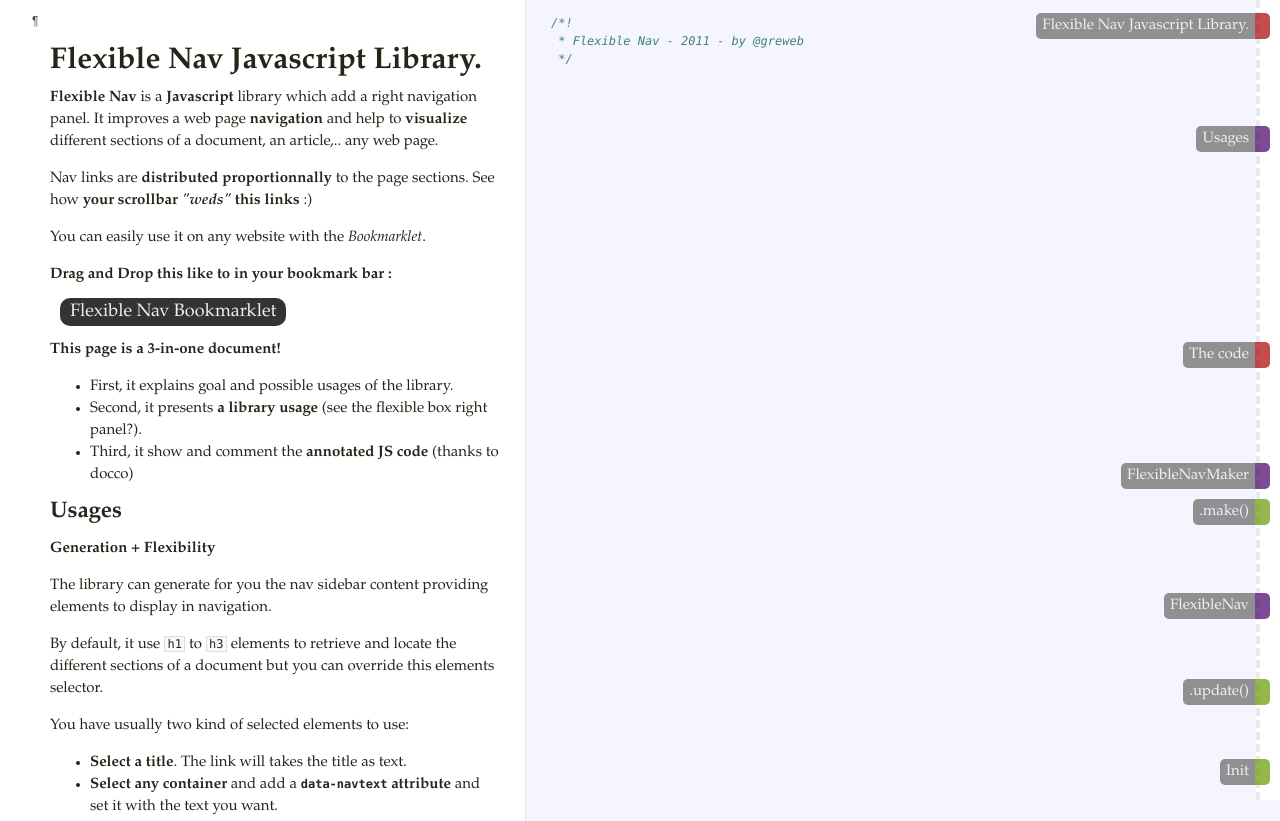
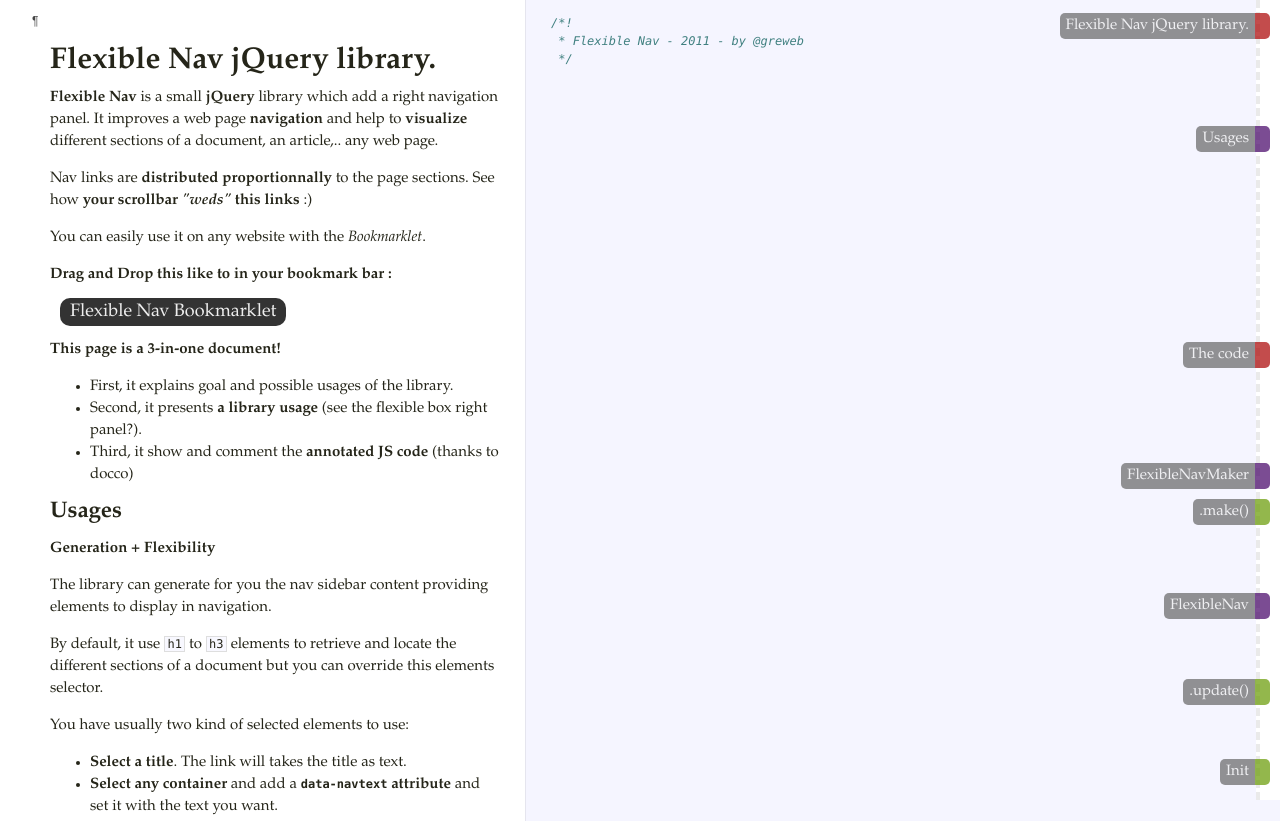
Before and after one commit to gre/deprecated-flexible-nav, a plain HTML site: page demo/index.html in a window 1280 px wide. Shown: the top 821 px of the page. Drawn offline with nearby package versions, Linux system fonts and the light colour scheme.

Commit message:
mentioning "jQuery" instead of "Javascript"

```diff
--- a/demo/flexible-nav.js
+++ b/demo/flexible-nav.js
@@ -1,6 +1,6 @@
-// Flexible Nav Javascript Library.
+// Flexible Nav jQuery library.
 // ================================
-// **Flexible Nav** is a **Javascript** library
+// **Flexible Nav** is a small **jQuery** library
 // which add a right navigation panel.
 // It improves a web page **navigation** and help
 // to **visualize** different sections
@@ -74,7 +74,7 @@
 // The code
 // ========
 //
-(function(){
+(function($){
   "use strict";
 
   // **Utilities functions**
@@ -188,4 +188,4 @@
     self.updateClasses();
     self.update();
   }
-}());
+}(jQuery));
--- a/demo/index.html
+++ b/demo/index.html
@@ -1,6 +1,6 @@
-<!DOCTYPE html>  <html> <head>   <title>flexible-nav.js</title>   <meta http-equiv="content-type" content="text/html; charset=UTF-8">   <link rel="stylesheet" media="all" href="docco.css" />   <link rel="stylesheet" media="all" href="demo.css" />   <link rel="stylesheet" media="all" href="flexible-nav.min.css" />     <script type="text/javascript" src="http://ajax.googleapis.com/ajax/libs/jquery/1.6/jquery.min.js"></script>  <script type="text/javascript" src="flexible-nav.js"></script>  <script type="text/javascript">  $(function(){   new FlexibleNav( new FlexibleNavMaker().make().prependTo('body') );  });  </script> </head> <body>   <div id="container">     <div id="background"></div>          <table cellpadding="0" cellspacing="0">       <tbody>                               <tr id="section-1">             <td class="docs">               <div class="pilwrap">                 <a class="pilcrow" href="#section-1">&#182;</a>               </div>               <h1>Flexible Nav Javascript Library.</h1>
+<!DOCTYPE html>  <html> <head>   <title>flexible-nav.js</title>   <meta http-equiv="content-type" content="text/html; charset=UTF-8">   <link rel="stylesheet" media="all" href="docco.css" />   <link rel="stylesheet" media="all" href="demo.css" />   <link rel="stylesheet" media="all" href="flexible-nav.min.css" />     <script type="text/javascript" src="http://ajax.googleapis.com/ajax/libs/jquery/1.6/jquery.min.js"></script>  <script type="text/javascript" src="flexible-nav.js"></script>  <script type="text/javascript">  $(function(){   new FlexibleNav( new FlexibleNavMaker().make().prependTo('body') );  });  </script> </head> <body>   <div id="container">     <div id="background"></div>          <table cellpadding="0" cellspacing="0">       <tbody>                               <tr id="section-1">             <td class="docs">               <div class="pilwrap">                 <a class="pilcrow" href="#section-1">&#182;</a>               </div>               <h1>Flexible Nav jQuery library.</h1>
 
-<p><strong>Flexible Nav</strong> is a <strong>Javascript</strong> library
+<p><strong>Flexible Nav</strong> is a small <strong>jQuery</strong> library
 which add a right navigation panel.
 It improves a web page <strong>navigation</strong> and help
 to <strong>visualize</strong> different sections
@@ -75,7 +75,7 @@
 
 <p><em>(replace myNav by you nav id)</em></p>             </td>             <td class="code">               <div class="highlight"><pre><span class="cm">/*!</span>
 <span class="cm"> * Flexible Nav - 2011 - by @greweb</span>
-<span class="cm"> */</span></pre></div>             </td>           </tr>                               <tr id="section-2">             <td class="docs">               <div class="pilwrap">                 <a class="pilcrow" href="#section-2">&#182;</a>               </div>               <h1>The code</h1>             </td>             <td class="code">               <div class="highlight"><pre><span class="p">(</span><span class="kd">function</span><span class="p">(){</span>
+<span class="cm"> */</span></pre></div>             </td>           </tr>                               <tr id="section-2">             <td class="docs">               <div class="pilwrap">                 <a class="pilcrow" href="#section-2">&#182;</a>               </div>               <h1>The code</h1>             </td>             <td class="code">               <div class="highlight"><pre><span class="p">(</span><span class="kd">function</span><span class="p">(</span><span class="nx">$</span><span class="p">){</span>
   <span class="s2">&quot;use strict&quot;</span><span class="p">;</span></pre></div>             </td>           </tr>                               <tr id="section-3">             <td class="docs">               <div class="pilwrap">                 <a class="pilcrow" href="#section-3">&#182;</a>               </div>               <p><strong>Utilities functions</strong></p>
 
 <p>Generate an unique number identifier</p>             </td>             <td class="code">               <div class="highlight"><pre>  <span class="kd">var</span> <span class="nx">_uuid</span> <span class="o">=</span> <span class="mi">0</span><span class="p">;</span>
@@ -169,6 +169,6 @@
     <span class="nx">self</span><span class="p">.</span><span class="nx">updateClasses</span><span class="p">();</span>
     <span class="nx">self</span><span class="p">.</span><span class="nx">update</span><span class="p">();</span>
   <span class="p">}</span>
-<span class="p">}());</span>
+<span class="p">}(</span><span class="nx">jQuery</span><span class="p">));</span>
 
 </pre></div>             </td>           </tr>                </tbody>     </table>   </div> </body> </html>
```
Also changed, not shown: flexible-nav.js (+4 -4 lines), lib/flexible-nav.min.js.
